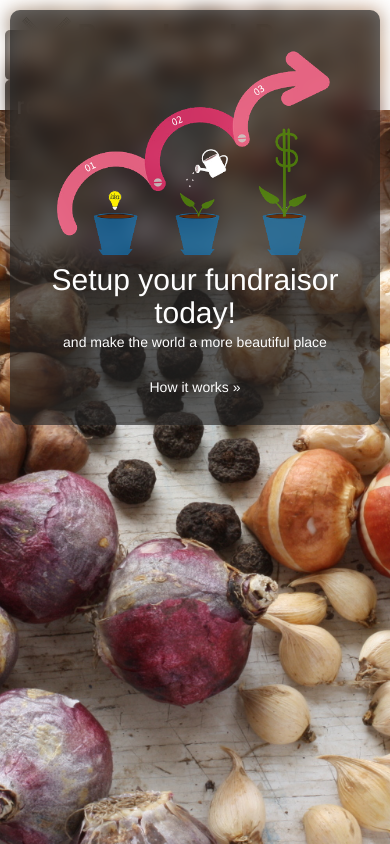
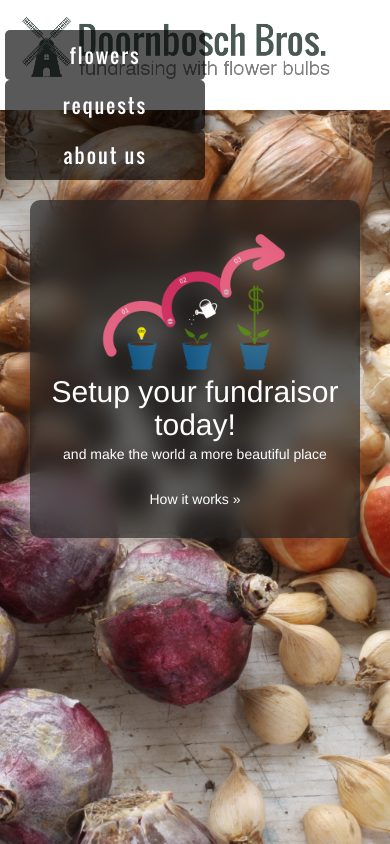
Before and after one commit to thomasbottonari/thomasbottonari.github.io, a website: page index.html in a window 390 px wide. Drawn offline with nearby package versions, Linux system fonts and the light colour scheme.

Commit message:
implemented mobile media query

```diff
--- a/Gruntfile.js
+++ b/Gruntfile.js
@@ -45,6 +45,8 @@ module.exports = function(grunt) {
         files: {
           "css/index.css": "css/index.less",
           "css/indexLarge.css": "css/indexLarge.less",
+          "css/indexMedium.css": "css/indexMedium.less",
+          "css/indexMobile.css": "css/indexMobile.less",
         }
       },
       prod: {
@@ -53,6 +55,8 @@ module.exports = function(grunt) {
         files: {
             "build/css/index.css": "css/index.less",
             "build/css/indexLarge.css": "css/indexLarge.less",
+            "build/css/indexMedium.css": "css/indexMedium.less",
+            "build/css/indexMobile.css": "css/indexMobile.less",
         }
       }
     },
--- a/app.js
+++ b/app.js
@@ -46,15 +46,22 @@ fallback.ready(function() {
         })
     });
 
-    // ensure that the popup image width matches the bg image width which is set to 'cover'
-    var width = $('#bg').outerWidth();
-    $('#popup-bg').css('background-size', width+'px auto');
+    // ensure that the popup image size matches the bg image size - which is set to 'cover'
+    function resizeBlur() {
+        var aspectRatio = 1.5;
+        var width = $('#bg').outerWidth();
+        var height = $('#bg').outerHeight();
+        if (width/height >= aspectRatio) {
+            $('#popup-bg').css('background-size', width + 'px auto');
+        } else {
+            $('#popup-bg').css('background-size', 'auto ' + height + 'px');
+        }
+    }
 
-    $(window).resize(function() {
-        // ensure that the popup image width matches the bg image width which is set to 'cover'
-        var width = $('#bg').outerWidth();
-        $('#popup-bg').css('background-size', width+'px auto');
-    })
+    // resize once on init
+    resizeBlur();
+
+    $(window).resize(resizeBlur);
 });
 
 //myApp.config(function($routeProvider) {
--- a/css/index.less
+++ b/css/index.less
@@ -122,11 +122,6 @@ body{
     }
 }
 
-@media (max-width: 600px ) {
-    #bg { padding: 10px; }
-    #popup-bg { background-position: center -10px; }
-}
-
 #popup h2, #popup h5, #popup h5 a { text-align: center; color: #fefefe; font-weight: normal; }
 #popup h2 {
     margin-bottom: 50px;
--- a/css/indexLarge.less
+++ b/css/indexLarge.less
@@ -3,6 +3,6 @@
 }
 
 .menuButton {
-    width: 120px;
+    width: 110px;
     font-size: 16px;
 }
--- /dev/null
+++ b/css/indexMedium.less
@@ -0,0 +1,14 @@
+#bg {
+    padding: 200px 100px 120px 100px;
+}
+
+.menuButton {
+    width: 110px;
+    font-size: 16px;
+}
+
+#popup {
+    img {
+        width: 200px;
+    }
+}
--- /dev/null
+++ b/css/indexMobile.less
@@ -0,0 +1,9 @@
+#bg {
+    padding: 200px 30px 120px 30px;
+}
+
+#popup {
+    img {
+        width: 200px;
+    }
+}
--- a/index.html
+++ b/index.html
@@ -2,11 +2,15 @@
 <html lang="en-us" ng-app="myApp">
     <head>
         <title>Doornbosch Bros.</title>
+        <meta name="description" content="We provide a unique approach to fundraising through selling flower bulbs. Start making money today and help make our world a more beautiful place at the same time!" />
+        <meta name="viewport" content="initial-scale=1.0,width=device-width,user-scalable=yes" />
         <meta http-equiv="X-UA-Compatible" content="IE=Edge">
         <meta charset="UTF-8">
 
         <link rel="stylesheet" href="css/index.css" />
-        <link rel="stylesheet" type="text/css" media="screen and (min-width: 651px) and (max-width: 1000px)" href="css/indexLarge.css" />
+        <link rel="stylesheet" type="text/css" media="screen and (min-width: 701px) and (max-width: 1000px)" href="css/indexLarge.css" />
+        <link rel="stylesheet" type="text/css" media="screen and (min-width: 401px) and (max-width: 700px)" href="css/indexMedium.css" />
+        <link rel="stylesheet" type="text/css" media="screen and (max-width: 400px)" href="css/indexMobile.css" />
         <script data-main="app" src="libs/fallback.min.js"></script>
         <script src="app.js"></script>
     </head>
@@ -16,7 +20,7 @@
                 <img id="logo" src="images/doornboschbros_logo.png" />
                 <div id="buttonGroup">
                     <button type="button" class="menuButton">flowers</button>
-                    <button type="button" class="menuButton">request a package</button>
+                    <button type="button" class="menuButton">requests</button>
                     <button type="button" class="menuButton">about us</button>
                 </div>
             </div>
```
Also changed, not shown: css/index.css, css/indexLarge.css, css/indexMedium.css (added), css/indexMobile.css (added).
